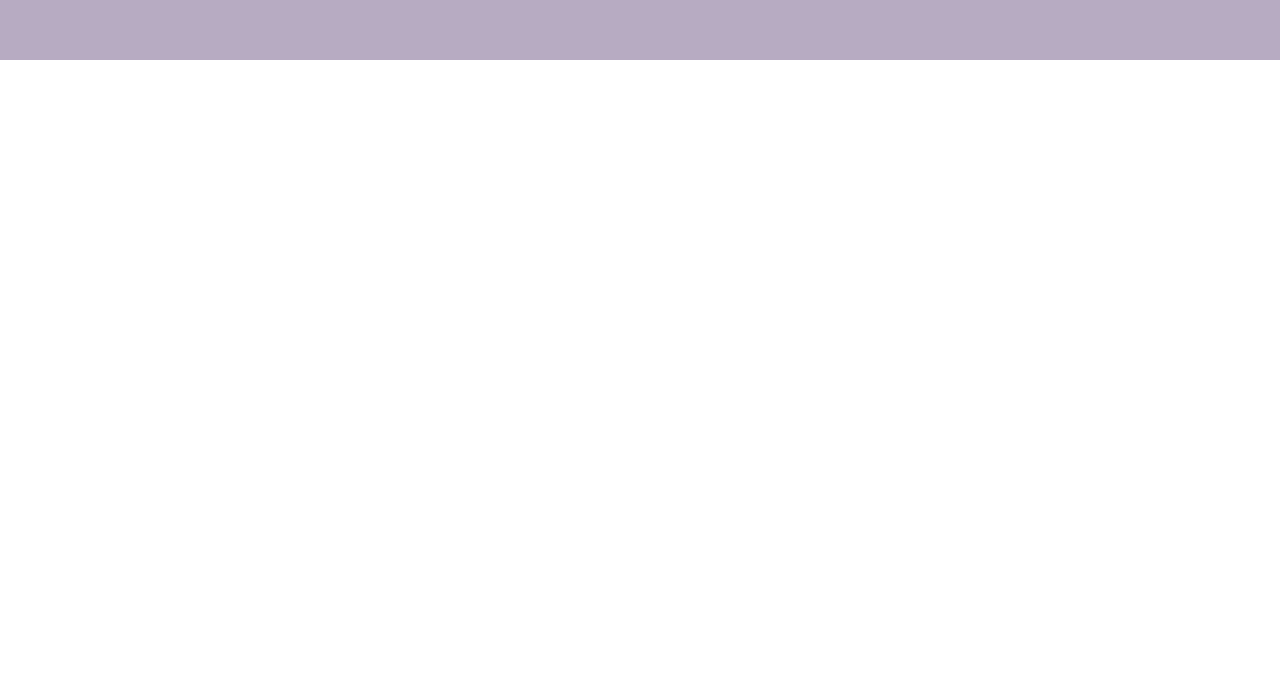
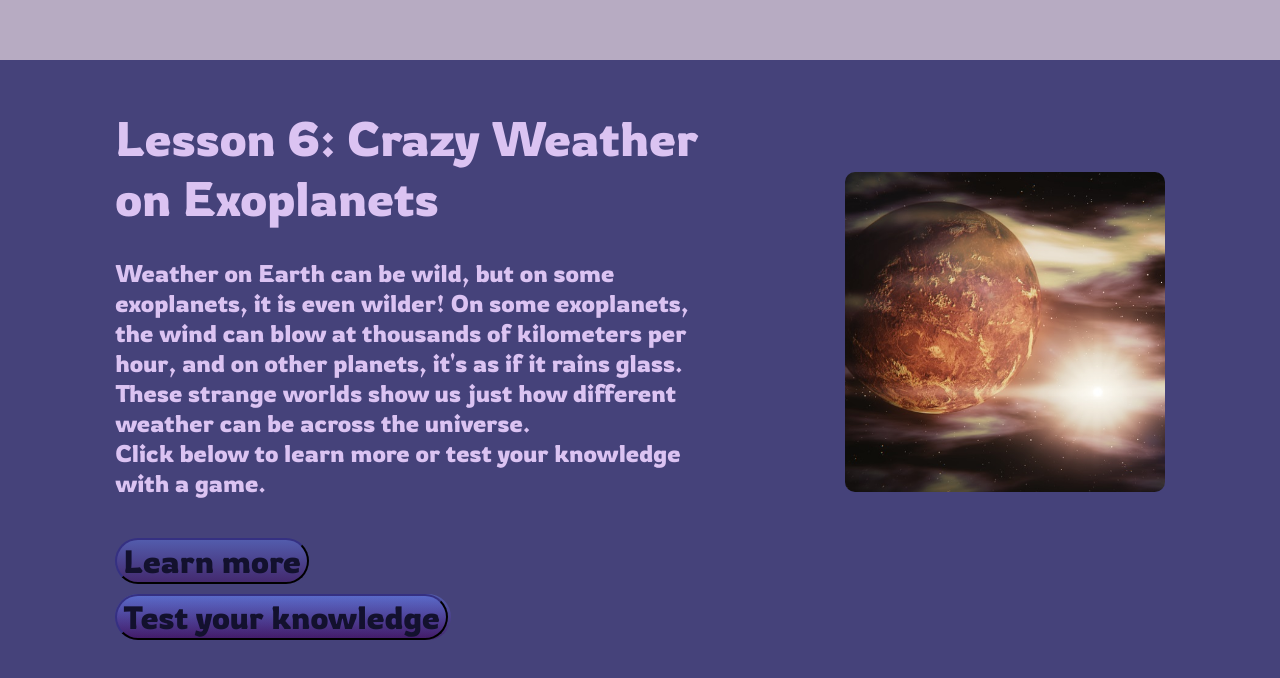
Before and after one commit to obymael/exoplanet.exe, a Vue app in the folder EXOPLANET.EXE/: page /IntermediateLessons in a window 1280 px wide. Shown: the part 4740-5418 px from the top of the page. Before the commit the page ends 4800 px from the top, so only its background shows below. Built offline with nearby package versions, Linux system fonts and the light colour scheme.

Commit message:
#23 Add lesson 6 and some styling

```diff
--- a/EXOPLANET.EXE/src/views/IntermediateLessons.vue
+++ b/EXOPLANET.EXE/src/views/IntermediateLessons.vue
@@ -172,6 +172,35 @@
         </div>
         <div class="lesson-image">
           <img src="@/assets/intermediate_page/planet-image-7.jpg" alt="Astronaut exploring a planet in space">
+        </div>
+        </div>
+      </section>
+      <section id="lesson-6" class="even-lesson">
+        <div class="lesson-container">
+        <div class="lesson-text">
+        <h2>Lesson 6: Crazy Weather on Exoplanets</h2>
+        <div class="lesson-content">
+        <p>
+          Weather on Earth can be wild, but on some exoplanets, it is even wilder! On some exoplanets, the
+          wind can blow at thousands of kilometers per hour, and on other planets, it's as if it rains glass.
+          These strange worlds show us just how different weather can be across the universe.
+        </p>
+        <p>
+          Click below to learn more or test your knowledge with a game.
+        </p>
+        </div>
+        <div class="buttons">
+            <button class="button">Learn more</button>
+        </div>
+        <div class="button">
+            <button class="button">Test your knowledge</button>
+            <div class="preview-window">
+            <img src="@/assets/crosswordanimation.png" alt="Word search puzzle popup" id="word-search-popup">
+          </div>
+        </div>
+        </div>
+        <div class="lesson-image">
+          <img src="@/assets/intermediate_page/planet-image-8.jpg" alt="Astronaut exploring a planet in space">
         </div>
         </div>
       </section>
```
Also changed, not shown: EXOPLANET.EXE/src/assets/intermediate_page/planet-image-8.jpg (added).
